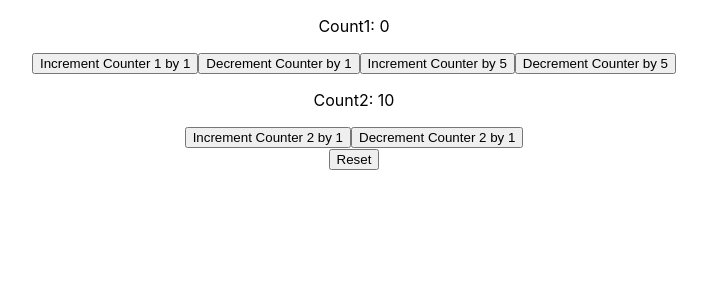
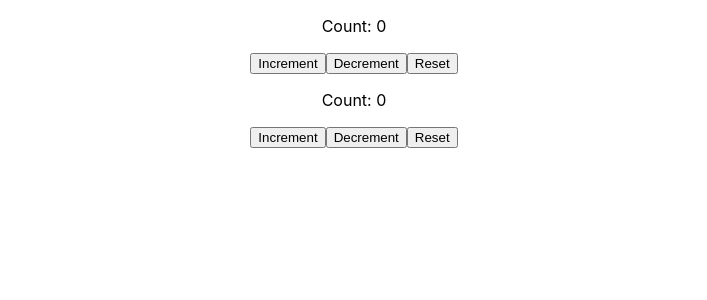
Before and after one commit to sureshmangs/learnReact, a React (Create React App) app in the folder react-hooks/: page / in a window 1280 px wide. Shown: the top 300 px of the page, without its empty margins (286-993 px from the left). Built offline with nearby package versions, Linux system fonts and the light colour scheme.

Commit message:
multiple-useReducers

```diff
--- a/react-hooks/src/App.js
+++ b/react-hooks/src/App.js
@@ -1,12 +1,12 @@
 import React from 'react';
 
 import './App.css'
-import CounterTwo from './components/CounterTwo';
+import CounterThree from './components/CounterThree';
 
 function App() {
   return (
     <div className="App">
-      <CounterTwo />
+      <CounterThree />
     </div>
   )
 }
--- /dev/null
+++ b/react-hooks/src/components/CounterThree.js
@@ -0,0 +1,40 @@
+import React, { useReducer } from 'react';
+
+const initialState = 0;
+
+const reducer = (state, action) => {
+    switch (action) {
+        case 'increment':
+            return state + 1
+        case 'decrement':
+            return state - 1
+        case 'reset':
+            return initialState
+        default:
+            return state
+    }
+}
+
+function CounterThree() {
+    const [count, dispatch] = useReducer(reducer, initialState);
+    const [countTwo, dispatchTwo] = useReducer(reducer, initialState);
+    return (
+        <div>
+            <p>Count: {count}</p>
+            <button onClick={() => dispatch('increment')}>Increment</button>
+            <button onClick={() => dispatch('decrement')}>Decrement</button>
+            <button onClick={() => dispatch('reset')}>Reset</button>
+
+            <p>Count: {countTwo}</p>
+            <button onClick={() => dispatchTwo('increment')}>Increment</button>
+            <button onClick={() => dispatchTwo('decrement')}>Decrement</button>
+            <button onClick={() => dispatchTwo('reset')}>Reset</button>
+        </div>
+    )
+}
+
+export default CounterThree
+
+// Multiple useReducers is to be used when dealing with multiple variables
+// which have the same state transition, the reducer function is share among
+// the multiple useReducers. This will reducing code and complexity
```
